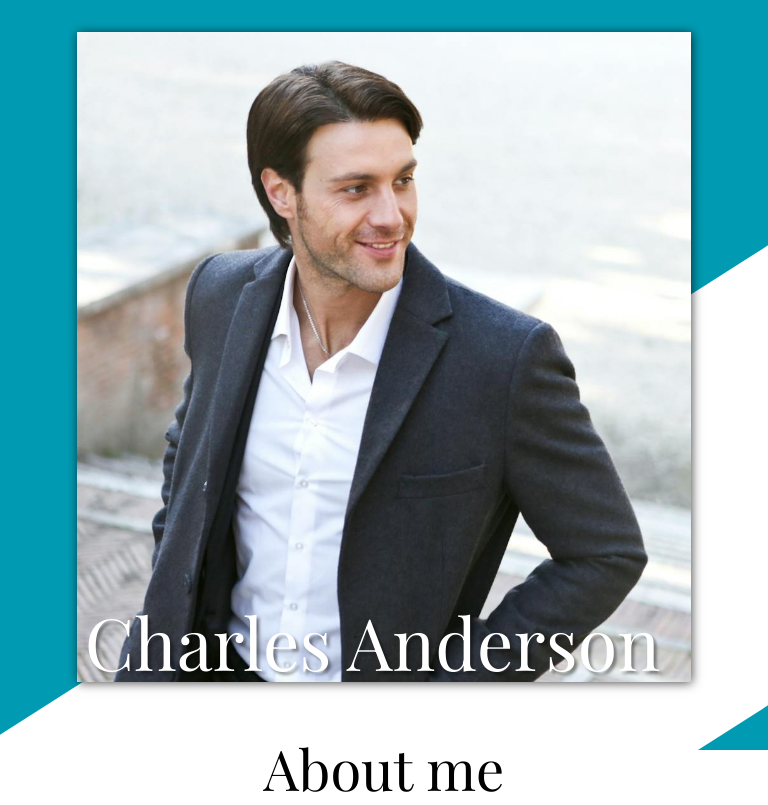
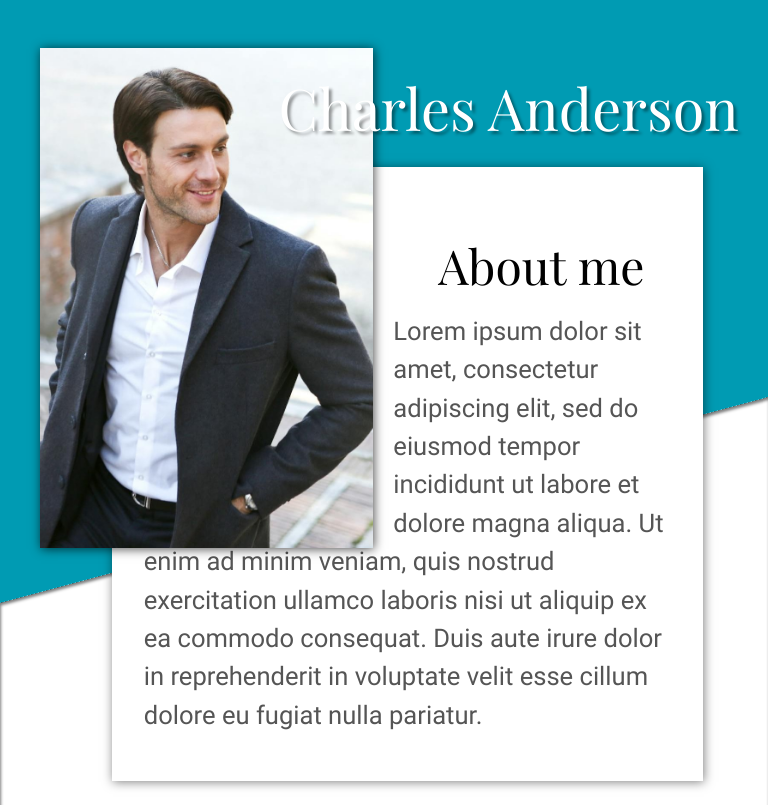
Before and after one commit to Suryakumar-Selvakumar/Homepage, a website built with webpack: page src/index.html in a window 768 px wide. Shown: the top 805 px of the page. Built offline with nearby package versions, Linux system fonts and the light colour scheme.

Commit message:
style(DOM): Edit header and main for tablet layout
Update the styles for all the elements of header and main inside the
media query of the tablet layout.

```diff
--- a/src/style.css
+++ b/src/style.css
@@ -55,10 +55,11 @@ header {
   position: absolute;
   left: 0;
   right: 0;
-  bottom: -200px;
-  height: 460px;
+  bottom: -240px;
+  height: 500px;
   background-color: rgb(255, 255, 255);
   transform: skewY(-32.5deg);
+  box-shadow: inset 1px 3px 3px rgba(0, 0, 0, 0.5);
 }
 
 .person-image {
@@ -143,7 +144,7 @@ main > h1 {
   flex-direction: column;
   width: 80%;
   min-height: 500px;
-  box-shadow: 1px 1px 10px rgba(0, 0, 0, 0.6);
+  box-shadow: 1px 1px 5px rgba(0, 0, 0, 0.6);
 }
 
 .project-image {
@@ -274,3 +275,133 @@ footer {
   width: 100%;
   height: 650px;
 }
+
+@media (min-width: 768px) and (max-width: 1024px) {
+  header {
+    display: grid;
+    grid-template-columns: min-content 1fr;
+    grid-template-rows: 920px;
+  }
+
+  .skewed {
+    z-index: 1;
+    height: 800px;
+    width: 100%;
+    position: absolute;
+    background-color: rgb(0, 155, 179);
+    place-self: start;
+  }
+
+  .skewed::before {
+    content: "";
+    position: absolute;
+    left: 0;
+    right: 0;
+    bottom: -135px;
+    height: 435px;
+    background-color: rgb(255, 255, 255);
+    transform: skewY(-15deg);
+    box-shadow: inset 1px 3px 3px rgba(0, 0, 0, 0.5);
+  }
+
+  .person-image {
+    z-index: 3;
+    width: 43.3vw;
+    max-height: 500px;
+    position: relative;
+    right: -40px;
+    place-self: start;
+    margin-top: 3rem;
+    align-items: start;
+  }
+
+  #name {
+    position: relative;
+    left: 30vw;
+    white-space: nowrap;
+    padding-top: 2rem;
+    font-size: min(7.5vw, 4.5rem);
+  }
+
+  .about-me {
+    margin-top: 1.75rem;
+    place-self: center;
+    background-color: white;
+    box-shadow: 1px 1px 10px rgba(0, 0, 0, 0.5);
+    width: 77vw;
+    min-height: 550px;
+    position: relative;
+    left: -35vw;
+    align-items: start;
+  }
+
+  .about-me > h1 {
+    font-size: min(7vw, 3rem);
+    padding-right: 4vw;
+    padding-top: 4rem;
+  }
+
+  .about-me > h1::before {
+    content: '';
+    float: left;
+    height: 1em;
+    width: 42.5vw;
+  }
+
+  .about-me > p {
+    font-size: 1.6rem;
+    padding-right: 2.15rem;
+    padding-bottom: 3rem;
+    line-height: 1.5;
+  }
+
+  .about-me > p::before {
+    content: '';
+    float: left;
+    height: 8em;
+    width: 32.5vw;
+  }
+
+  .nav-icons {
+    display: none;
+  }
+
+  main {
+    margin-top: 0;
+    display: flex;
+    flex-direction: column;
+    z-index: 1;
+    width: 100%;
+    /* padding: 0 10vw; */
+    align-items: center;
+  }
+
+  main > h1 {
+    align-self: flex-start;
+    padding-left: 9vw;
+  }
+
+  .my-work {
+    display: grid;
+    grid-template-columns: repeat(auto-fill, minmax(350px, 1fr));
+    width: 100%;
+    row-gap: 3rem;
+    column-gap: 3rem;
+    place-items: start center;
+  }
+
+  .project {
+    display: flex;
+    flex-direction: column;
+    min-height: 500px;
+    box-shadow: 1px 1px 10px rgba(0, 0, 0, 0.6);
+  }
+
+  .project:nth-child(odd){
+    place-self: end;
+  }
+
+  .project:nth-child(even) {
+    place-self: start;
+  }
+}
```
Also changed, not shown: src/index.html (+2 -2 lines).
